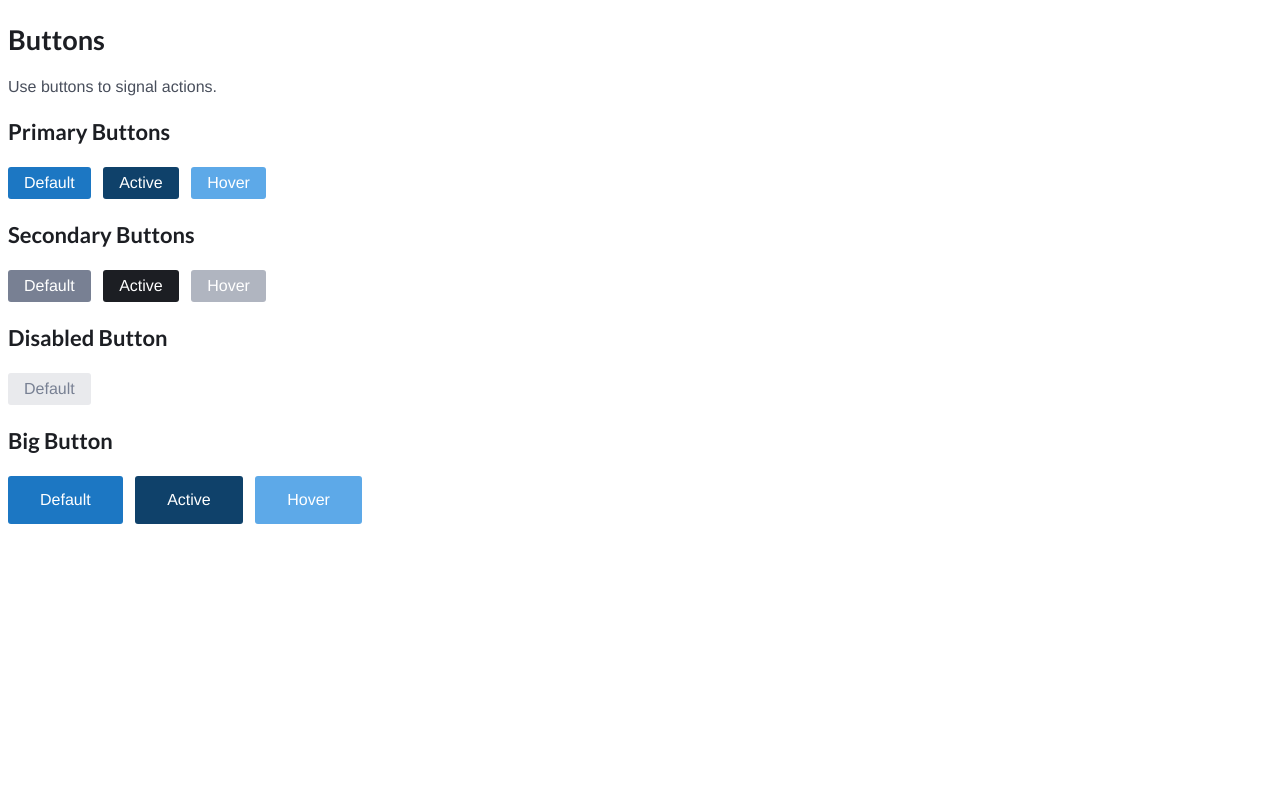
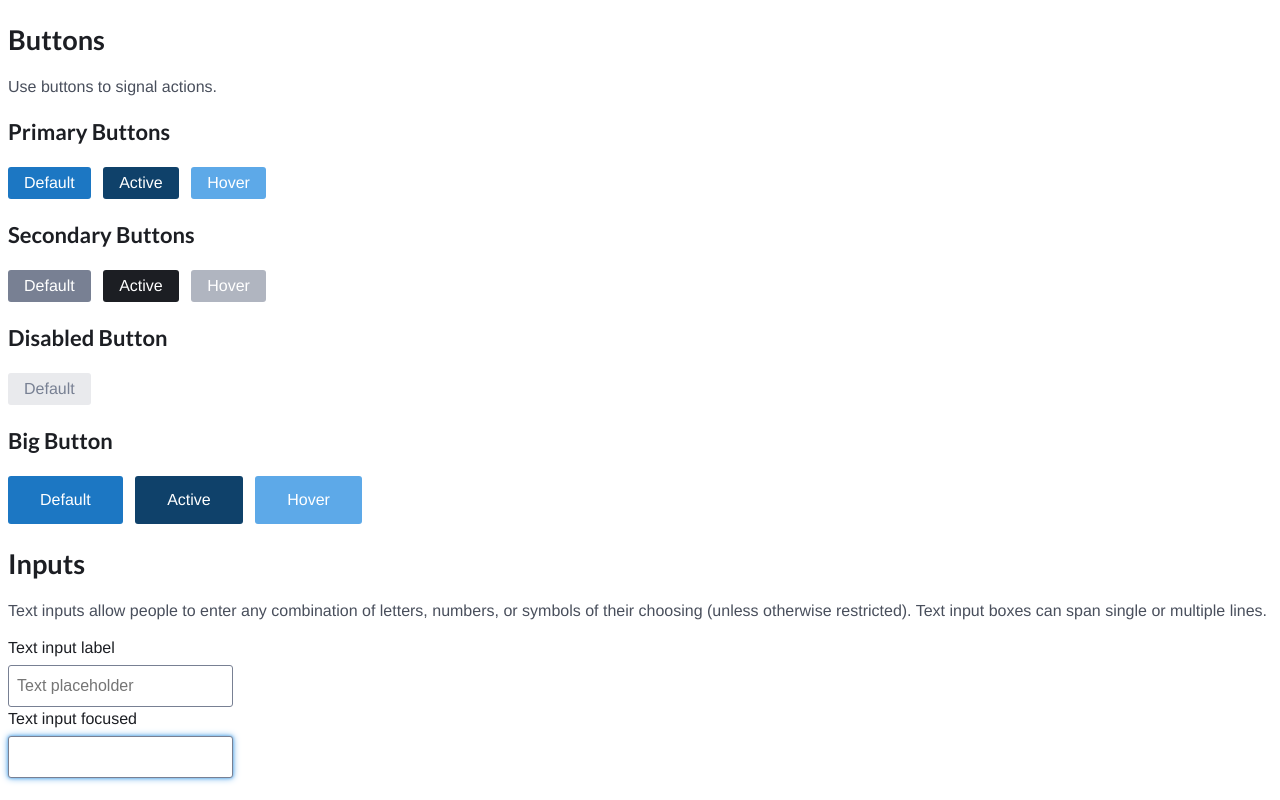
Before and after one commit to heyart/styles, a plain HTML site: page index.html in a window 1280 px wide. Drawn offline with Linux system fonts and the light colour scheme; files that its build step writes are made by us from their sources.

Commit message:
Added files via upload

```diff
--- a/custom.css
+++ b/custom.css
@@ -255,3 +255,74 @@ h5 {
   text-align: center;
   border-radius: 0.1875rem;
 }
+
+/** Forms **/
+.input-label {
+	display: inline-block;
+	max-width: 100%;
+	margin-bottom: 5px;
+	font-size: 1em;
+	line-height: 1.5em;
+	font-weight: normal;
+	color: #1C1E23;
+}
+
+.ui-input {
+	display: block;
+	margin: 0;
+	max-width: 100%;
+	-webkit-box-flex: 1;
+	-webkit-flex: 1 0 auto;
+	-ms-flex: 1 0 auto;
+	flex: 1 0 auto;
+	outline: none;
+	text-align: left;
+	line-height: 1.5em;
+	font-family: 'Helvetica Neue' Arial, Helvetica, sans-serif;
+	font-size: 1em;
+	padding: 0.5em;
+	background-color: #fff;
+	border: 1px solid #788093;
+	color: #1c1e23;
+	border-radius: 0.1875rem;
+	box-shadow: none;
+}
+
+.ui-input-focused {
+	display: block;
+	margin: 0;
+	max-width: 100%;
+	-webkit-box-flex: 1;
+	-webkit-flex: 1 0 auto;
+	-ms-flex: 1 0 auto;
+	flex: 1 0 auto;
+	outline: none;
+	text-align: left;
+	line-height: 1.5em;
+	font-family: 'Helvetica Neue' Arial, Helvetica, sans-serif;
+	font-size: 1em;
+	padding: 0.5em;
+	background-color: #fff;
+	border: 1px solid #788093;
+	color: #1c1e23;
+	border-radius: 0.1875rem;
+	box-shadow: 0 0 3px #5DA9E8, 0 0 7px #5DA9E8;
+}
+
+/*--------------------
+      Placeholder
+---------------------*/
+
+/* browsers require these rules separate */
+
+.ui-input input::-webkit-input-placeholder {
+	color: #788093;
+}
+
+.ui-input input::-moz-placeholder {
+	color: #788093;
+}
+
+.ui-input input::-ms-input-placeholder {
+	color: #788093;
+}
--- a/index.html
+++ b/index.html
@@ -34,6 +34,14 @@
 		<button class="big-button-active">Active</button>
 		<button class="big-button-hover">Hover</button>
 
+<h2>Inputs</h2>
+<p>Text inputs allow people to enter any combination of letters, numbers, or symbols of their choosing (unless otherwise restricted). Text input boxes can span single or multiple lines.</p>
+	<label class="input-label" for="text-input-label">Text input label</label>
+ 	<input type="text" class="ui-input" placeholder="Text placeholder">
+ 	<div></div>
+ 	<label class="input-label" for="text-input-focused">Text input focused</label>
+ 	<input type="text" class="ui-input-focused">
+
 
 </body>
 </html>
```
